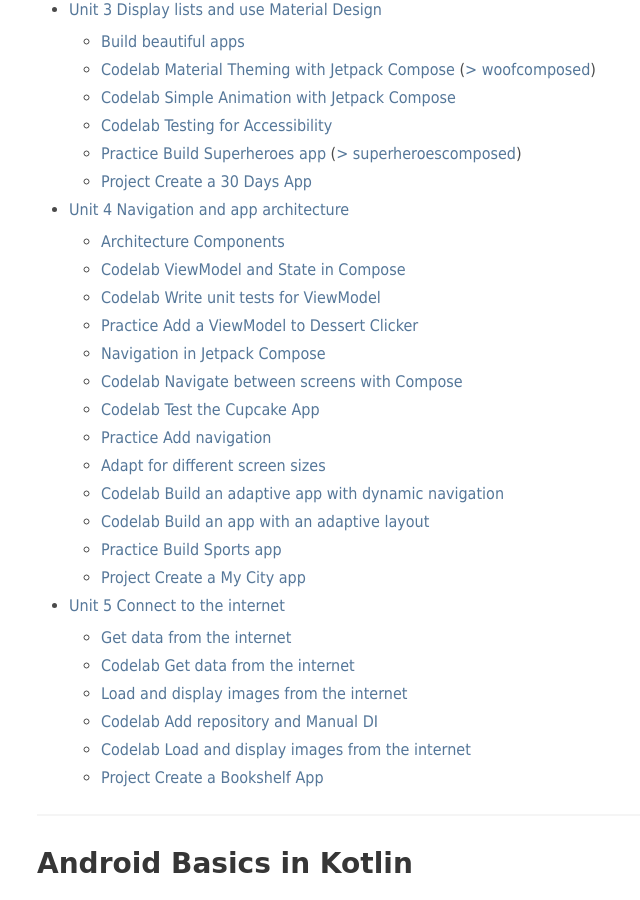
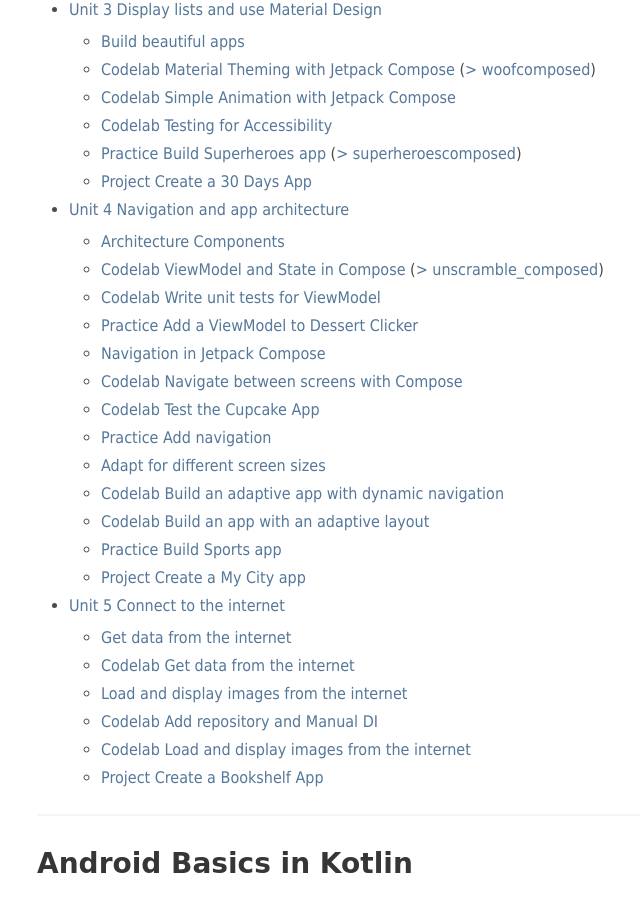
Before and after one commit to mspath/mspath.github.io, a Jekyll site: the page built from courses/android.md, in a window 1280 px wide and 900 px high, scrolled down 536 px. Shown: the whole window, without its empty margins (27-667 px from the left). Built offline with Jekyll 4.4.1, drawn with Linux system fonts in a browser that asks for light colours.

Commit message:
add unscramble_composed

```diff
--- a/courses/android.md
+++ b/courses/android.md
@@ -26,7 +26,7 @@
 
 - [Unit 4 Navigation and app architecture](https://developer.android.com/courses/android-basics-compose/unit-4)
   - [Architecture Components](https://developer.android.com/courses/pathways/android-basics-compose-unit-4-pathway-1)
-  - [Codelab ViewModel and State in Compose](https://developer.android.com/codelabs/basic-android-kotlin-compose-viewmodel-and-state)
+  - [Codelab ViewModel and State in Compose](https://developer.android.com/codelabs/basic-android-kotlin-compose-viewmodel-and-state) ([> unscramble_composed](https://github.com/mspath/unscramble_composed))
   - [Codelab Write unit tests for ViewModel](https://developer.android.com/codelabs/basic-android-kotlin-compose-test-viewmodel)
   - [Practice Add a ViewModel to Dessert Clicker](https://developer.android.com/codelabs/basic-android-kotlin-compose-practice-viewmodel)
   - [Navigation in Jetpack Compose](https://developer.android.com/courses/pathways/android-basics-compose-unit-4-pathway-2)
```
